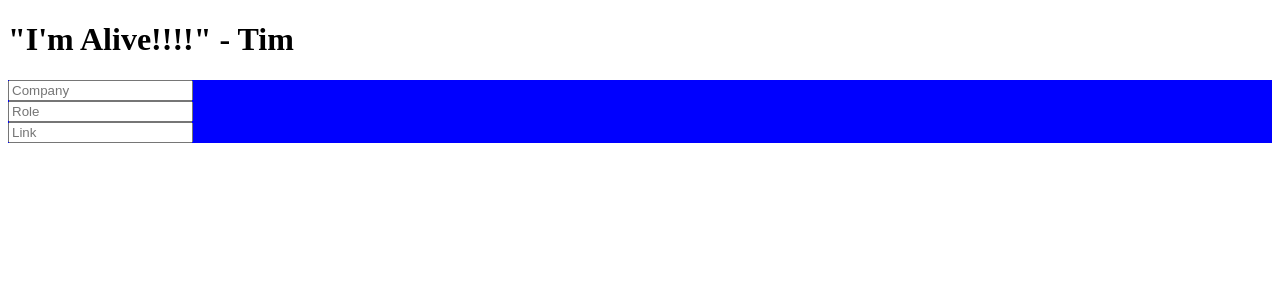
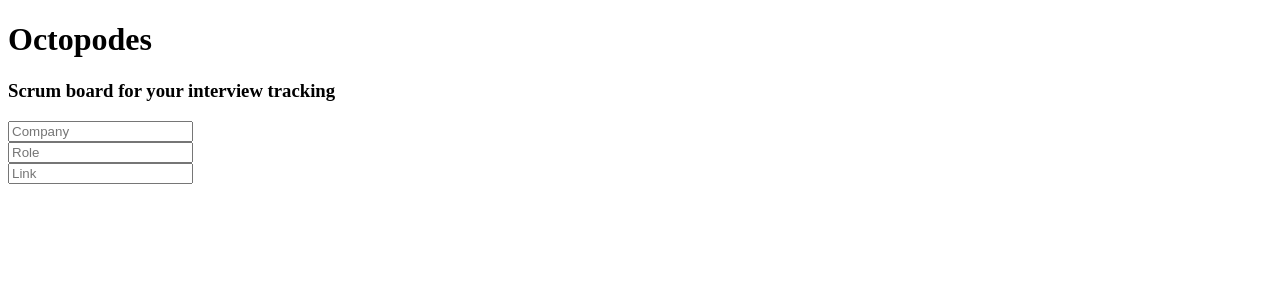
Before and after one commit to octopod-es/octopodes, a React app: page / in a window 1280 px wide. Shown: the top 300 px of the page. Built offline with nearby package versions, Linux system fonts and the light colour scheme; the HTML template or start-up script is replaced by a standard one.

Commit message:
including css

```diff
--- a/src/client/app.jsx
+++ b/src/client/app.jsx
@@ -11,8 +11,9 @@ class App extends Component {
   // only required lifecycle method.
   render() {
     return(
-      <div>
-        <h1>"I'm Alive!!!!" - Tim</h1>
+      <div id='board'>
+        <h1>Octopodes</h1>
+        <h3>Scrum board for your interview tracking</h3>
         <Board/>
       </div>
     )
--- a/src/client/components/board.jsx
+++ b/src/client/components/board.jsx
@@ -10,11 +10,8 @@ class Board extends Component {
   }
 
   render() {
-    const style={
-      backgroundColor: 'yellow'
-    };
     return (
-      <div style = {style}>
+      <div id='board'>
         <Column/>
       </div>
     )
--- a/src/client/components/card.jsx
+++ b/src/client/components/card.jsx
@@ -13,7 +13,7 @@ class Card extends Component {
       backgroundColor: 'blue'
     }
     return (
-      <div style={style}>
+      <div id='card'>
         <form action="Create Card">
           <input type="text" placeholder="Company"/><br/>
           <input type = "text" placeholder="Role"/><br/>
--- a/src/client/components/column.jsx
+++ b/src/client/components/column.jsx
@@ -11,7 +11,9 @@ class Column extends Component {
 
   render() {
     return (
-     <Card/>
+      <div id='column'>
+        <Card/>
+      </div>
     )
   }
 }
```
Also changed, not shown: octopus.jpeg (added), src/app.css (added).
